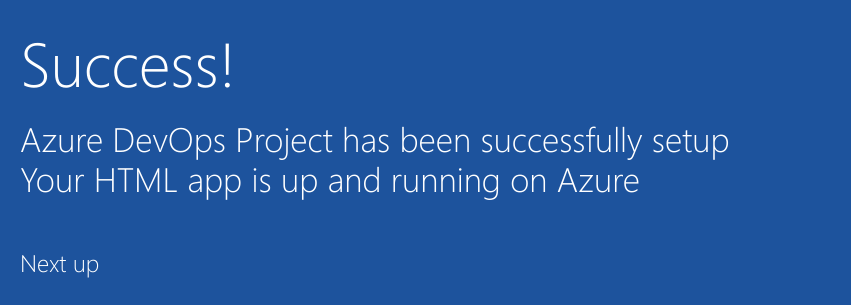
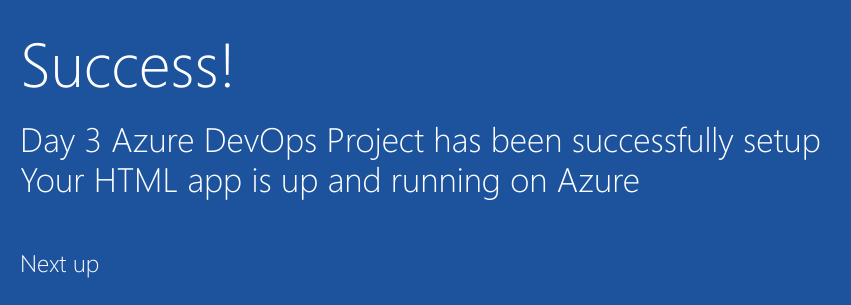
Before and after one commit to himshis/testrepo, a plain HTML site: page index.html in a window 1280 px wide. Shown: the part 352-657 px from the top of the page, 205-1056 px from the left. Drawn offline with Linux system fonts and the light colour scheme.

Commit message:
Day 3 added as caption

```diff
--- a/index.html
+++ b/index.html
@@ -19,7 +19,7 @@
         </div>
             <div class="content-body">
                 <div class="success-text">Success!</div>
-                <div class="description line-1"> Azure DevOps Project has been successfully setup</div>
+                <div class="description line-1"> Day 3 Azure DevOps Project has been successfully setup</div>
                 <div class="description line-2"> Your HTML app is up and running on Azure</div>
                 <div class="next-steps-container">
                     <div class="next-steps-header">Next up</div>
```
